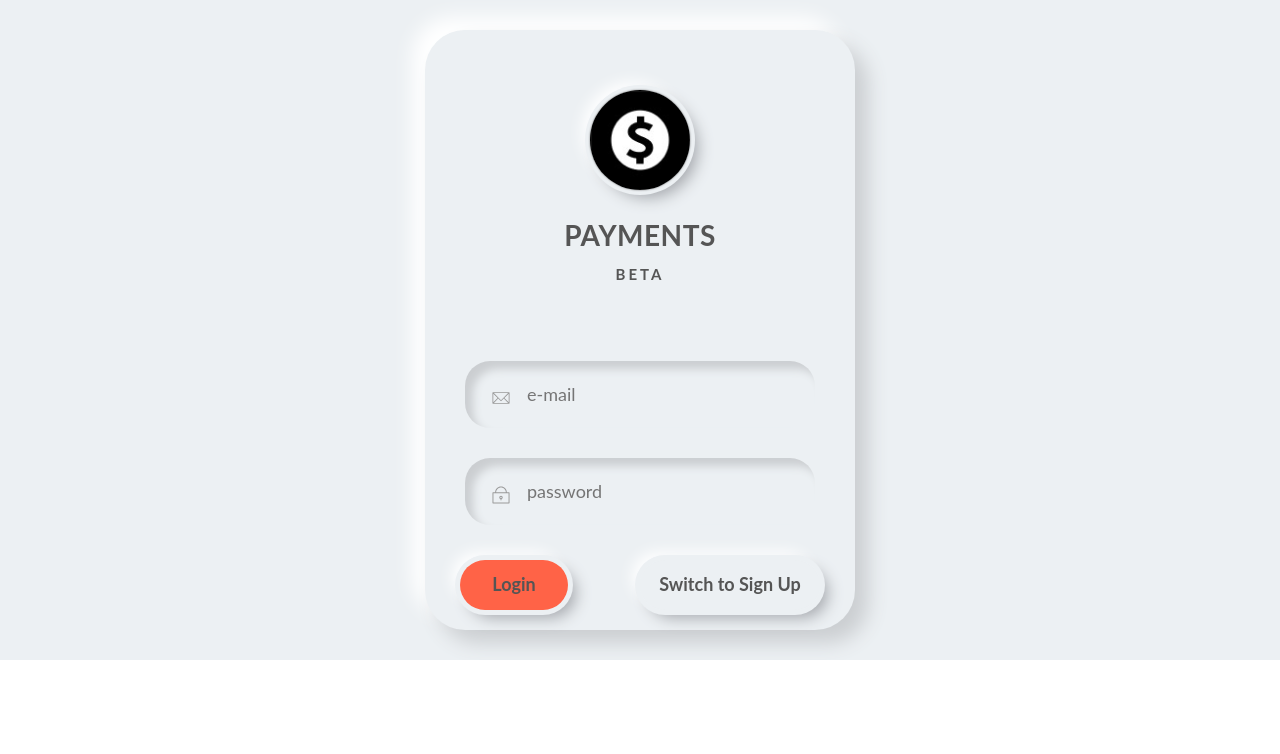
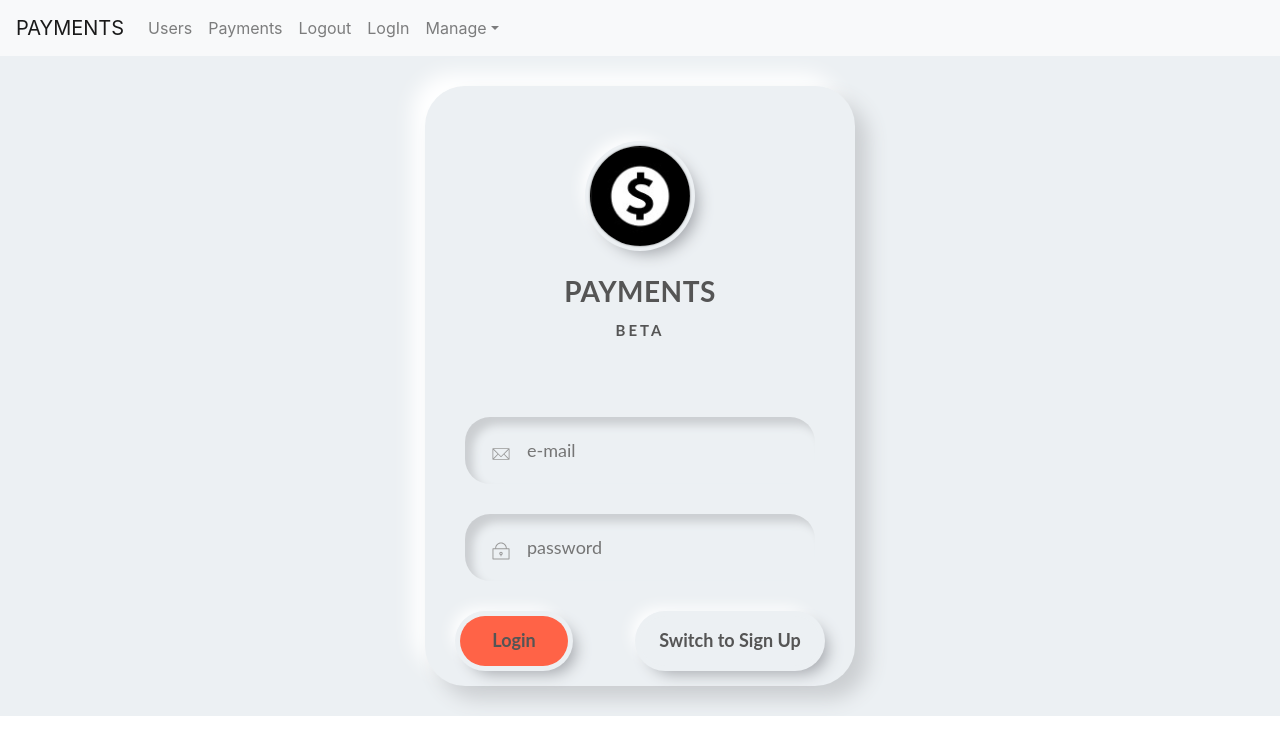
Before and after one commit to mikelaskowski/ManagementOfMonthlyPaymentsF, an Angular app: page /auth in a window 1280 px wide. Shown: the top 754 px of the page. Built offline with nearby package versions, Linux system fonts and the light colour scheme.

Commit message:
create login() method in AuthService to retrieve user data (if user exists) from db using REST API. Tested this method in AuthComponent

```diff
--- a/src/app/app.component.html
+++ b/src/app/app.component.html
@@ -1,10 +1,5 @@
-<div class="container">
-    <div class="row">
-        <div class="col-md-12">
+<app-header></app-header>
 
-        </div>
-    </div>
-</div>
 
 <router-outlet>
 
--- a/src/app/app.module.ts
+++ b/src/app/app.module.ts
@@ -4,15 +4,17 @@ import { NgModule } from '@angular/core';
 import { AppRoutingModule } from './app-routing.module';
 import { AppComponent } from './app.component';
 import { HttpClientModule } from '@angular/common/http';
+import { HeaderComponent } from './header/header.component';
 
 @NgModule({
   declarations: [
-    AppComponent
+    AppComponent,
+    HeaderComponent
   ],
   imports: [
     BrowserModule,
     AppRoutingModule,
-    HttpClientModule
+    HttpClientModule,
   ],
   providers: [],
   bootstrap: [AppComponent]
--- a/src/app/auth/auth.component.ts
+++ b/src/app/auth/auth.component.ts
@@ -20,14 +20,30 @@ export class AuthComponent {
     onSubmit(formData: NgForm) {
         const email = formData.value.email;
         const password = formData.value.password;
+
         this.authService.temporaryData.next({email, password});
 
+        if(!formData.valid){
+            return;
+        }
 
 
         if (!this.isLoginMode) {
             this.router.navigate(['users', 'registration']);
         }else{
-            this.router.navigate(['home']);
+            this.authService.login(email, password)
+                            .subscribe((userData)=>{
+                                console.log('=================');
+                                console.log(userData);
+                                console.log('=================');
+
+                            });
+            // this.authService.loggedUser.subscribe((test)=>{
+            //     console.log("test loggedUser from authService");
+            //     console.log(test);
+            // })
+
+            //this.router.navigate(['home']);
         };
     }
 
--- a/src/app/auth/auth.service.ts
+++ b/src/app/auth/auth.service.ts
@@ -1,10 +1,29 @@
 import { Injectable, OnInit } from '@angular/core';
-import { Subject, BehaviorSubject } from 'rxjs';
+import { BehaviorSubject, Observable } from 'rxjs';
+import { HttpClient } from '@angular/common/http';
+import { User } from '../users/user.model';
+import { tap } from 'rxjs/operators';
 
 @Injectable({ providedIn: 'root' })
 export class AuthService implements OnInit{
 
    public temporaryData = new BehaviorSubject<{email: string, password: string}>({email:"", password:""});
+   public loggedUser = new BehaviorSubject<User>(null);
+
+   constructor(private http: HttpClient){}
+
+   public login(inputEmail: string, inputPassword: string): Observable<User> {
+   return this.http.get<User>('http://localhost:8080/api/login/'+ inputEmail,
+    {
+        params: {
+          password: inputPassword
+        }
+      })
+      .pipe(tap((respData)=>{
+          this.loggedUser.next(respData);
+      })
+      );
+}
 
     ngOnInit(){}
 }
--- /dev/null
+++ b/src/app/header/header.component.html
@@ -0,0 +1,37 @@
+<div>
+    <nav class="navbar navbar-expand-lg navbar-light bg-light">
+        <a class="navbar-brand">PAYMENTS</a>
+
+    <div class="collapse navbar-collapse">
+
+        <ul class="navbar-nav">
+            <li>
+                <a class="nav-link" [routerLink]="['userslist']" routerLinkActive="router-link-active" >Users</a></li>
+            <li>
+                <a class="nav-link">Payments</a></li>
+        </ul>
+
+
+        <ul class="nav navbar-nav right-navbar">
+            <li>
+                <a class="nav-link">Logout</a>
+            </li>
+
+            <li>
+                <a class="nav-link">LogIn</a>
+            </li>
+
+            <li>
+                <a class="nav-link dropdown-toggle" role="button">Manage<span
+                        class="caret"></span></a>
+
+                <ul class="dropdown-menu">
+                    <li class="dropdown-item"><a class="nav-link">Save</a></li>
+                    <li class="dropdown-item"><a class="nav-link">Fetch Data</a></li>
+                </ul>
+
+            </li>
+        </ul>
+    </div>
+</nav>
+    </div>
--- a/src/app/users/registration/registration.component.ts
+++ b/src/app/users/registration/registration.component.ts
@@ -48,7 +48,7 @@ export class RegistrationComponent implements OnInit{
                         console.log(responseBody);
                     });
 
-        // clear
+        // clear all
         this.authService.temporaryData.unsubscribe();
         registerForm.reset();
         this.router.navigate(['auth']);
--- a/src/app/users/users.component.html
+++ b/src/app/users/users.component.html
@@ -1,40 +1,4 @@
 <div>
-
-    <nav class="navbar navbar-expand-lg navbar-light bg-light">
-                <a class="navbar-brand">PAYMENTS</a>
-
-            <div class="collapse navbar-collapse">
-
-                <ul class="navbar-nav">
-                    <li>
-                        <a class="nav-link" [routerLink]="['userslist']" routerLinkActive="router-link-active" >Users</a></li>
-                    <li>
-                        <a class="nav-link">Payments</a></li>
-                </ul>
-
-
-                <ul class="nav navbar-nav right-navbar">
-                    <li>
-                        <a class="nav-link">Logout</a>
-                    </li>
-
-                    <li>
-                        <a class="nav-link">LogIn</a>
-                    </li>
-
-                    <li>
-                        <a class="nav-link dropdown-toggle" role="button">Manage<span
-                                class="caret"></span></a>
-
-                        <ul class="dropdown-menu">
-                            <li class="dropdown-item"><a class="nav-link">Save</a></li>
-                            <li class="dropdown-item"><a class="nav-link">Fetch Data</a></li>
-                        </ul>
-
-                    </li>
-                </ul>
-            </div>
-    </nav>
 
     <router-outlet>
 
```
Also changed, not shown: src/app/header/header.component.ts (added, +10 -0 lines), src/app/header/header.component.css (added).
